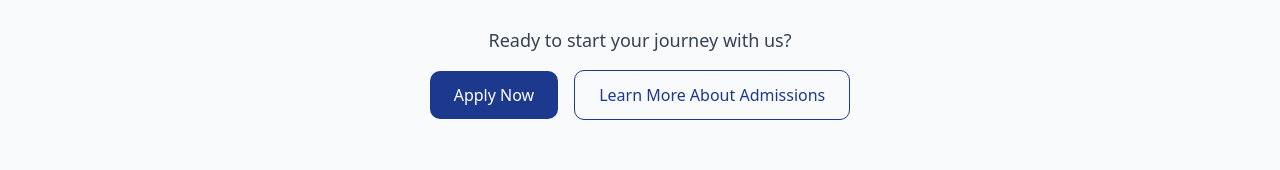
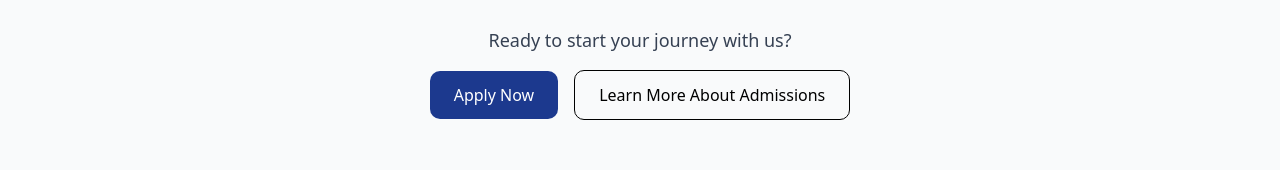
Before and after one commit to M-M-I-V/mcst-website, a React (Vite) app: page /Home/programs in a window 1280 px wide. Shown: the part 1509-1679 px from the top of the page. Built offline with nearby package versions, Linux system fonts and the light colour scheme.

Commit message:
Updated some animations

```diff
--- a/src/pages/Programs.tsx
+++ b/src/pages/Programs.tsx
@@ -47,7 +47,7 @@ const Programs = () => {
         "Prepare for leadership roles in government and public service, focusing on policy analysis, public management, and civic engagement.",
       duration: "4 years",
       strand: "All Strands",
-      link: "/programs/b-public-administration", // Future implementation
+      link: "/programs/b-public-administration",
       isNew: true,
     },
     {
@@ -56,7 +56,7 @@ const Programs = () => {
         "Develop expertise in physical fitness, sports science, and health education to become effective physical education teachers and fitness professionals.",
       duration: "4 years",
       strand: "All Strands",
-      link: "/programs/b-physical-education", // Future implementation
+      link: "/programs/b-physical-education",
       isNew: true,
     },
   ]
@@ -151,13 +151,13 @@ const Programs = () => {
                     "_blank",
                   )
                 }
-                className="bg-blue-900 hover:bg-blue-800 dark:bg-blue-800 dark:hover:bg-blue-700 text-white py-3 px-6 rounded-lg transition-colors duration-200 font-medium"
+                className="bg-blue-900 hover:bg-blue-800 text-white hover:text-yellow-400 dark:bg-blue-800 dark:hover:bg-blue-700 py-3 px-6 rounded-lg transition-colors duration-200 font-medium"
               >
                 Apply Now
               </button>
               <button
                 onClick={() => navigate("/admission")}
-                className="border border-blue-900 dark:border-blue-600 text-blue-900 dark:text-blue-400 hover:bg-blue-900 hover:text-white dark:hover:bg-blue-600 dark:hover:text-white py-3 px-6 rounded-lg transition-colors duration-200 font-medium"
+                className="border border-black dark:border-white text-black dark:text-white hover:bg-black hover:text-white dark:hover:bg-white dark:hover:text-black py-3 px-6 rounded-lg transition-colors duration-200 font-medium"
               >
                 Learn More About Admissions
               </button>
```
